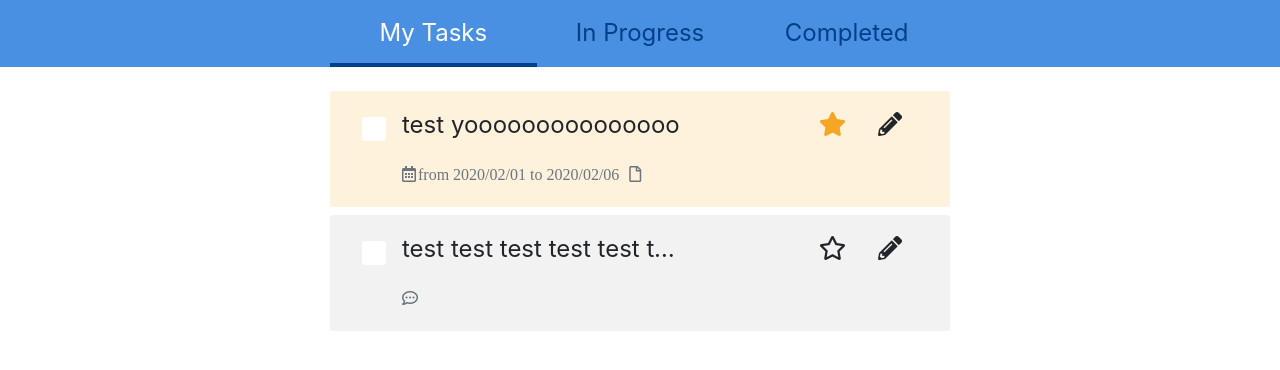
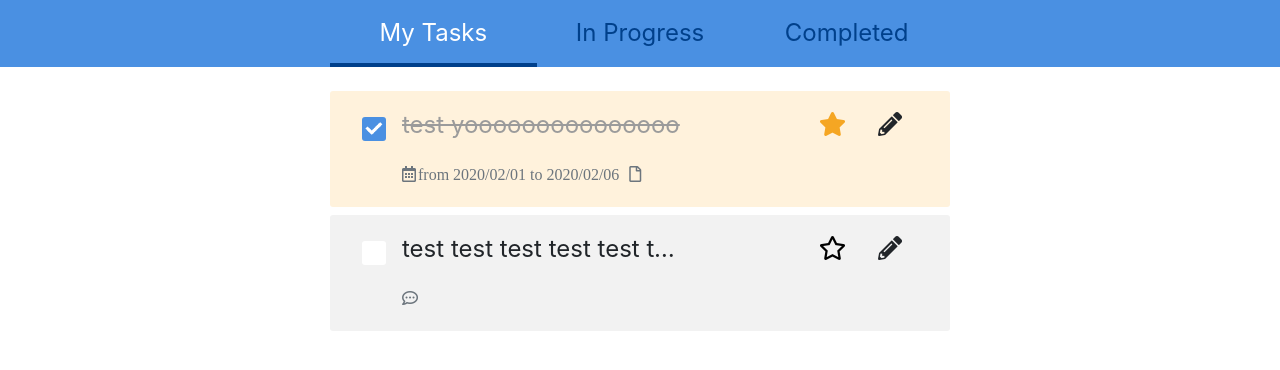
Before and after one commit to zondatw/vue-todolist, a Vue app: page / in a window 1280 px wide. Shown: the top 370 px of the page. Built offline with nearby package versions, Linux system fonts and the light colour scheme.

Commit message:
Add completed and stared button function

```diff
--- a/src/App.vue
+++ b/src/App.vue
@@ -38,12 +38,14 @@ export default {
             'end': '2020/02/06',
           },
           'file': 'media/file/aaa.png',
+          'completed': true,
         },
         {
           'id': 2,
           'title': 'test test test test test test test',
           'stared': false,
-          'comment': `I'm test test test test`
+          'comment': `I'm test test test test`,
+          'completed': false,
 
         },
       ],
--- a/src/assets/components/_todo-item.scss
+++ b/src/assets/components/_todo-item.scss
@@ -86,6 +86,11 @@
       white-space: nowrap;
       overflow: hidden;
       text-overflow: ellipsis;
+
+      &.completed {
+        text-decoration: line-through;
+        color: #9B9B9B;
+      }
     }
   }
 
@@ -97,6 +102,10 @@
       margin-left: 16px;
       position: relative;
       top: -8px;
+    }
+
+    a {
+      color: black;
     }
 
     .stared {
--- a/src/components/TodoItem.vue
+++ b/src/components/TodoItem.vue
@@ -3,17 +3,24 @@
     <div class="todo-header">
       <!-- checkbox -->
       <div class="todo-check">
-        <input type="checkbox" id="`todo-checkbox-${todo.id}`">
-        <label for="`todo-checkbox-${todo.id}`"></label>
+        <input
+          type="checkbox"
+          :id="`todo-checkbox-${todo.id}`"
+          v-model="todo.completed"
+          @change="updateStatus('completed', todo.completed)"
+        >
+        <label :for="`todo-checkbox-${todo.id}`"></label>
       </div>
       <!-- title -->
       <div class="todo-title">
-        <span>{{todo.title}}</span>
+        <span :class="{completed: todo.completed}">{{todo.title}}</span>
       </div>
       <!-- star and edit button -->
       <div class="todo-control">
-        <i class="fas fa-star stared" v-if="todo.stared"></i>
-        <i class="far fa-star" v-else></i>
+        <a href="#" @click.prevent="updateStatus('stared', !todo.stared)">
+          <i class="fas fa-star stared" v-if="todo.stared"></i>
+          <i class="far fa-star" v-else></i>
+        </a>
         <i class="fas fa-pencil-alt"></i>
       </div>
     </div>
@@ -33,5 +40,11 @@
 export default {
   props: ['todo'],
   name: 'Todo',
+  methods: {
+    updateStatus (field, status) {
+      const vm = this
+      vm.todo[field] = status
+    }
+  }
 }
 </script>
```
